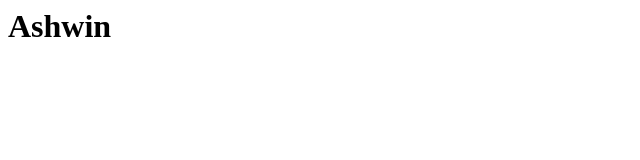
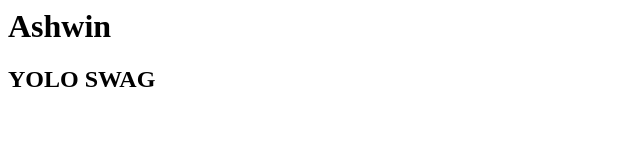
Before and after one commit to yellapantula/MySite, a plain HTML site: page index.html in a window 1280 px wide. Shown: the whole page, without its empty margins (0-640 px from the left). Drawn offline with Linux system fonts and the light colour scheme.

Commit message:
Swag commit

```diff
--- a/index.html
+++ b/index.html
@@ -1 +1,2 @@
 <h1> Ashwin </h1>
+<h2> YOLO SWAG </h2>
```
